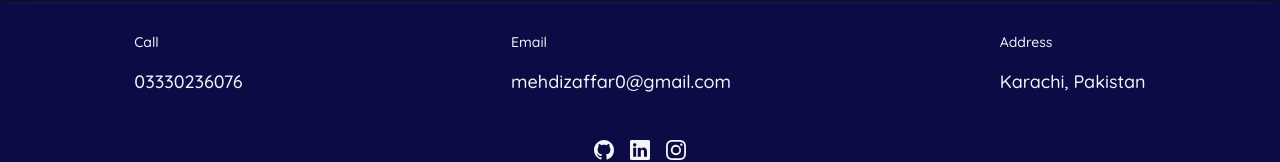
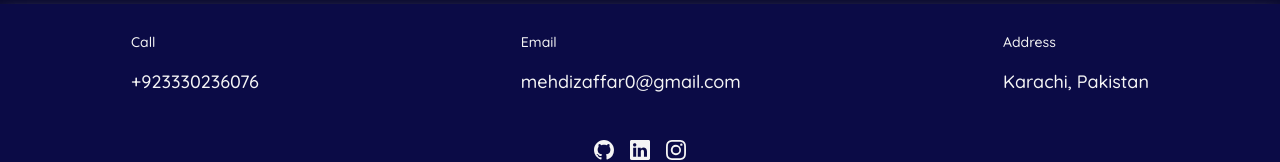
Before and after one commit to Mehdi-Zafar/My-Portfolio, a React (Vite) app: page / in a window 1280 px wide. Shown: the part 5627-5789 px from the top of the page. Built offline with nearby package versions, Linux system fonts and the light colour scheme.

Commit message:
added international code to phone number

```diff
--- a/src/components/Footer.jsx
+++ b/src/components/Footer.jsx
@@ -1,5 +1,4 @@
-import {BsBriefcase,BsLinkedin,BsGithub,BsInstagram} from 'react-icons/bs'
-import Separator from './separator'
+import {BsLinkedin,BsGithub,BsInstagram} from 'react-icons/bs'
 
 const Footer = () => {
     return (
@@ -7,7 +6,7 @@ const Footer = () => {
             <div className="flex justify-around flex-col mx-auto w-64 sm:flex-row sm:items-center sm:w-full">
                 <div className='m-3 '>
                     <h3 className="text-sm mb-4">Call</h3>
-                    <a className="text-lg mt-4" href="tel:+923330236076">03330236076</a>
+                    <a className="text-lg mt-4" href="tel:+923330236076">+923330236076</a>
                 </div>
                 <div className="m-3">
                     <h3 className="text-sm mb-4">Email</h3>
```
